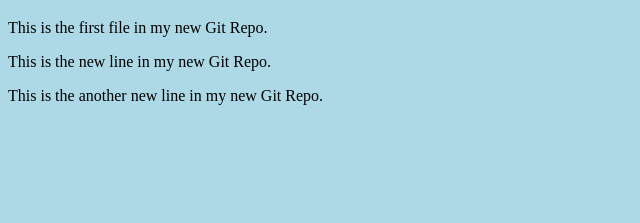
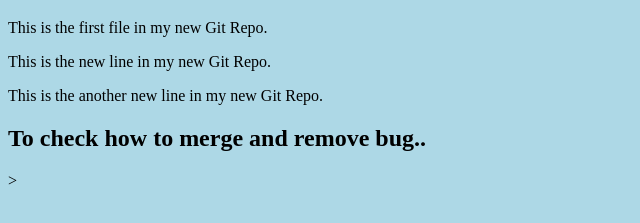
Before and after one commit to malhardhaygude/hello-world, a plain HTML site: page index.html in a window 1280 px wide. Shown: the part 61-284 px from the top of the page, without its empty margins (0-640 px from the left). Drawn offline with Linux system fonts and the light colour scheme.

Commit message:
added some line in emergency branch..

```diff
--- a/index.html
+++ b/index.html
@@ -11,6 +11,8 @@
 <p>This is the new line in my new Git Repo.</p>
 <p>This is the another new line in my new Git Repo.</p>
 
+<p><h2>To check how to merge and remove bug..</h2>></p>
+
 
 </body>
 </html>
```
